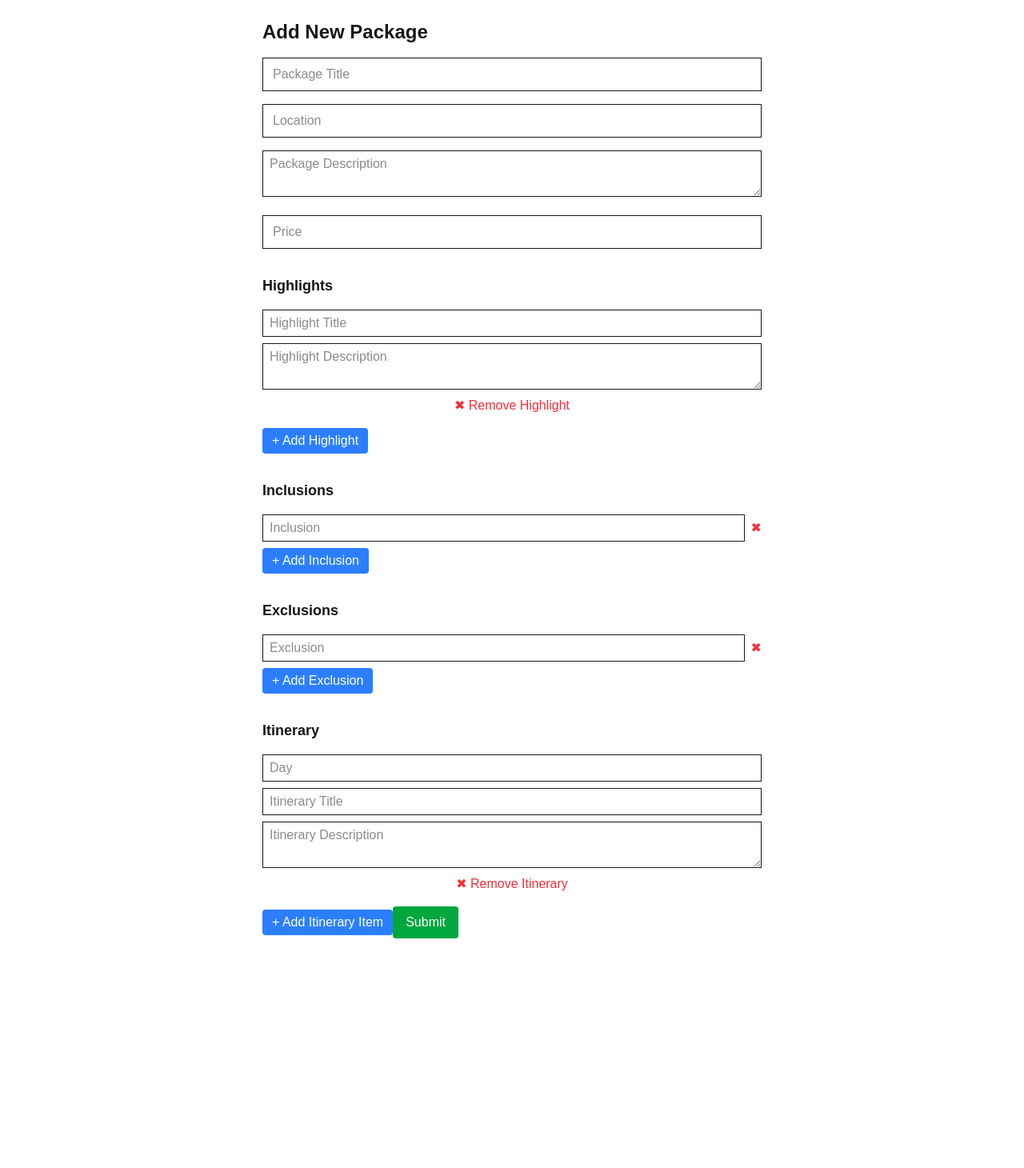
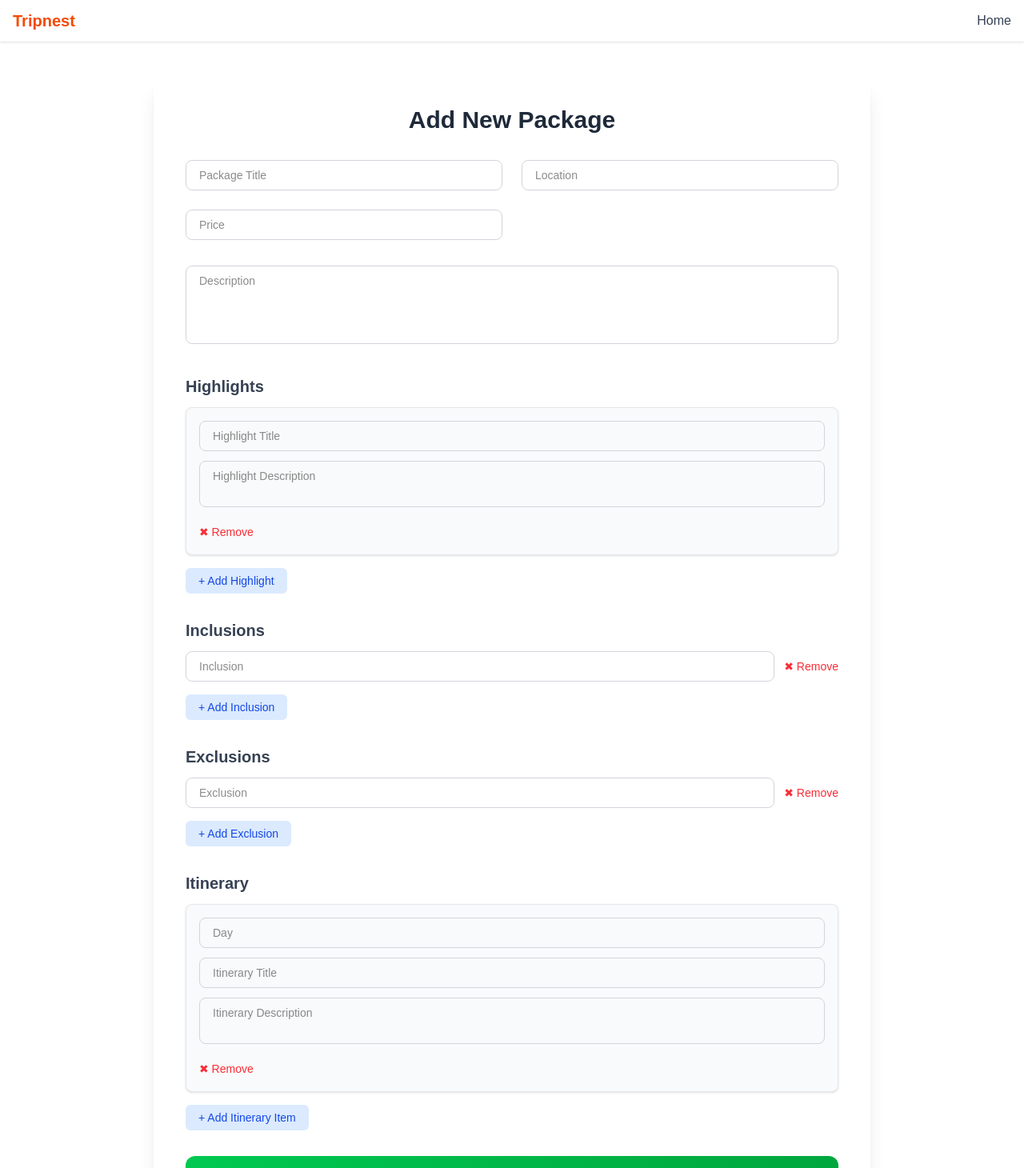
Before and after one commit to NomanSadick/travel-frontend, a Next.js app: page /package/add in a window 1280 px wide. Shown: the top 1460 px of the page at 80% size. Before the commit the page ends 1209 px from the top, so only its background shows below. Built offline with nearby package versions, Linux system fonts and the light colour scheme.

Commit message:
home page al most done

```diff
--- a/app/layout.tsx
+++ b/app/layout.tsx
@@ -1,7 +1,11 @@
+// app/layout.tsx
 import type { Metadata } from "next";
 import { Geist, Geist_Mono } from "next/font/google";
 import "./globals.css";
-import Provider from '../providers/Provider';
+import Navbar from "@/components/Navbar";
+import Footer from "@/components/Footer";
+import Provider from "../providers/Provider";
+
 const geistSans = Geist({
   variable: "--font-geist-sans",
   subsets: ["latin"],
@@ -19,15 +23,17 @@ export const metadata: Metadata = {
 
 export default function RootLayout({
   children,
-}: Readonly<{
+}: {
   children: React.ReactNode;
-}>) {
+}) {
   return (
     <html lang="en">
-      <body
-        className={`${geistSans.variable} ${geistMono.variable} antialiased`}
-      >
-        <Provider>{children}</Provider>
+      <body className={`${geistSans.variable} ${geistMono.variable} antialiased`}>
+        <Provider>
+          <Navbar />
+          <main className="min-h-[80vh]">{children}</main>
+          <Footer />
+        </Provider>
       </body>
     </html>
   );
--- a/app/package/[id]/InclusionsExclusionsSection.tsx
+++ b/app/package/[id]/InclusionsExclusionsSection.tsx
@@ -19,7 +19,7 @@ const InclusionsExclusionsSection = ({ inclusions, exclusions }: InclusionsExclu
         {/* Inclusions List */}
         <div>
           <h3 className="font-semibold mb-2">Inclusions</h3>
-          <ul className="list-disc list-inside space-y-2">
+          <ul className="space-y-2">
             {inclusions.map((item, index) => (
               <li key={index}>
                 <p className="font-semibold">{item.value}</p>
@@ -32,7 +32,7 @@ const InclusionsExclusionsSection = ({ inclusions, exclusions }: InclusionsExclu
         {/* Exclusions List */}
         <div>
           <h3 className="font-semibold mb-2">Exclusions</h3>
-          <ul className="list-disc list-inside space-y-2">
+          <ul className="space-y-2">
             {exclusions.map((item, index) => (
               <li key={index}>
                 <p className="font-semibold">{item.value}</p>
--- a/app/package/add/page.tsx
+++ b/app/package/add/page.tsx
@@ -8,7 +8,7 @@ const AddPackagePage = () => {
       title: "",
       location: "",
       description: "",
-      price: "", // ✅ Added price here
+      price: "",
       highlights: [{ title: "", description: "" }],
       itinerary: [{ day: "", title: "", description: "" }],
       inclusions: [{ value: "" }],
@@ -34,7 +34,7 @@ const AddPackagePage = () => {
 
     const finalData = {
       ...data,
-      price: parseFloat(data.price), // ✅ Convert price to number
+      price: parseFloat(data.price),
       inclusions: uniqueInclusions,
       exclusions: uniqueExclusions,
     };
@@ -50,72 +50,108 @@ const AddPackagePage = () => {
   };
 
   return (
-    <div className="max-w-2xl mx-auto p-6">
-      <h1 className="text-2xl font-bold mb-4">Add New Package</h1>
-      <form action="#" method="POST" onSubmit={handleSubmit(onSubmit)} className="space-y-4">
-        <input type="text" placeholder="Package Title" {...register("title", { required: true })} className="border px-3 py-2 w-full" />
-        <input type="text" placeholder="Location" {...register("location", { required: true })} className="border px-3 py-2 w-full" />
-        <textarea placeholder="Package Description" {...register("description", { required: true })} className="border px-2 py-1 w-full" />
+    <div className="max-w-4xl mx-auto p-6 sm:p-10 bg-white rounded-2xl shadow-xl mt-10">
+      <h1 className="text-3xl font-bold mb-8 text-center text-gray-800">Add New Package</h1>
 
-        {/* ✅ Price Field */}
-        <input
-          type="number"
-          min="0"
-          step="0.01"
-          placeholder="Price"
-          {...register("price", { required: true })}
-          className="border px-3 py-2 w-full"
-        />
+      <form onSubmit={handleSubmit(onSubmit)} className="space-y-8">
+        <div className="grid grid-cols-1 md:grid-cols-2 gap-6">
+          <input {...register("title", { required: true })} placeholder="Package Title" className={inputClass} />
+          <input {...register("location", { required: true })} placeholder="Location" className={inputClass} />
+          <input {...register("price", { required: true })} placeholder="Price" type="number" min="0" step="0.01" className={inputClass} />
+        </div>
+
+        <textarea {...register("description", { required: true })} placeholder="Description" rows={4} className={textareaClass} />
 
         {/* Highlights */}
-        <h2 className="text-lg font-semibold mt-4">Highlights</h2>
+        <Section title="Highlights">
           {highlightFields.map((item, index) => (
-          <div key={item.id} className="flex flex-col gap-2 mb-4">
-            <input placeholder="Highlight Title" {...register(`highlights.${index}.title`)} className="border px-2 py-1" />
-            <textarea placeholder="Highlight Description" {...register(`highlights.${index}.description`)} className="border px-2 py-1" />
-            <button type="button" onClick={() => removeHighlight(index)} className="text-red-500">✖ Remove Highlight</button>
+            <div key={item.id} className={highlightBoxClass}>
+              <input {...register(`highlights.${index}.title`)} placeholder="Highlight Title" className={inputClass} />
+              <textarea {...register(`highlights.${index}.description`)} placeholder="Highlight Description" className={textareaClass} />
+              <RemoveButton onClick={() => removeHighlight(index)} />
             </div>
           ))}
-        <button type="button" onClick={() => appendHighlight({ title: "", description: "" })} className="bg-blue-500 text-white px-3 py-1 rounded">+ Add Highlight</button>
+          <AddButton label="Add Highlight" onClick={() => appendHighlight({ title: "", description: "" })} />
+        </Section>
 
         {/* Inclusions */}
-        <h2 className="text-lg font-semibold mt-4">Inclusions</h2>
+        <Section title="Inclusions">
           {inclusionFields.map((item, index) => (
-          <div key={item.id} className="flex items-center gap-2 mb-2">
-            <input placeholder="Inclusion" {...register(`inclusions.${index}.value`)} className="border px-2 py-1 w-full" />
-            <button type="button" onClick={() => removeInclusion(index)} className="text-red-500">✖</button>
+            <div key={item.id} className="flex gap-3 items-center">
+              <input {...register(`inclusions.${index}.value`)} placeholder="Inclusion" className={`${inputClass} flex-1`} />
+              <RemoveButton onClick={() => removeInclusion(index)} />
             </div>
           ))}
-        <button type="button" onClick={() => appendInclusion({ value: "" })} className="bg-blue-500 text-white px-3 py-1 rounded">+ Add Inclusion</button>
+          <AddButton label="Add Inclusion" onClick={() => appendInclusion({ value: "" })} />
+        </Section>
 
         {/* Exclusions */}
-        <h2 className="text-lg font-semibold mt-4">Exclusions</h2>
+        <Section title="Exclusions">
           {exclusionFields.map((item, index) => (
-          <div key={item.id} className="flex items-center gap-2 mb-2">
-            <input placeholder="Exclusion" {...register(`exclusions.${index}.value`)} className="border px-2 py-1 w-full" />
-            <button type="button" onClick={() => removeExclusion(index)} className="text-red-500">✖</button>
+            <div key={item.id} className="flex gap-3 items-center">
+              <input {...register(`exclusions.${index}.value`)} placeholder="Exclusion" className={`${inputClass} flex-1`} />
+              <RemoveButton onClick={() => removeExclusion(index)} />
             </div>
           ))}
-        <button type="button" onClick={() => appendExclusion({ value: "" })} className="bg-blue-500 text-white px-3 py-1 rounded">+ Add Exclusion</button>
+          <AddButton label="Add Exclusion" onClick={() => appendExclusion({ value: "" })} />
+        </Section>
 
         {/* Itinerary */}
-        <h2 className="text-lg font-semibold mt-4">Itinerary</h2>
+        <Section title="Itinerary">
           {itineraryFields.map((item, index) => (
-          <div key={item.id} className="flex flex-col gap-2 mb-4">
-            <input placeholder="Day" {...register(`itinerary.${index}.day`)} className="border px-2 py-1" />
-            <input placeholder="Itinerary Title" {...register(`itinerary.${index}.title`)} className="border px-2 py-1" />
-            <textarea placeholder="Itinerary Description" {...register(`itinerary.${index}.description`)} className="border px-2 py-1" />
-            <button type="button" onClick={() => removeItinerary(index)} className="text-red-500">✖ Remove Itinerary</button>
+            <div key={item.id} className={highlightBoxClass}>
+              <input {...register(`itinerary.${index}.day`)} placeholder="Day" className={inputClass} />
+              <input {...register(`itinerary.${index}.title`)} placeholder="Itinerary Title" className={inputClass} />
+              <textarea {...register(`itinerary.${index}.description`)} placeholder="Itinerary Description" className={textareaClass} />
+              <RemoveButton onClick={() => removeItinerary(index)} />
             </div>
           ))}
-        <button type="button" onClick={() => appendItinerary({ day: "", title: "", description: "" })} className="bg-blue-500 text-white px-3 py-1 rounded">+ Add Itinerary Item</button>
+          <AddButton label="Add Itinerary Item" onClick={() => appendItinerary({ day: "", title: "", description: "" })} />
+        </Section>
 
-        <button type="submit" disabled={isLoading} className="bg-green-600 text-white px-4 py-2 rounded">
-          {isLoading ? "Submitting..." : "Submit"}
+        <button
+          type="submit"
+          disabled={isLoading}
+          className="w-full bg-gradient-to-r from-green-500 to-green-600 hover:from-green-600 hover:to-green-700 text-white py-3 rounded-xl font-semibold shadow-md transition-all"
+        >
+          {isLoading ? "Submitting..." : "Submit Package"}
         </button>
       </form>
     </div>
   );
 };
 
+// Reusable UI Components
+const Section = ({ title, children }: { title: string; children: React.ReactNode }) => (
+  <div>
+    <h2 className="text-xl font-semibold mb-3 text-gray-700">{title}</h2>
+    <div className="space-y-4">{children}</div>
+  </div>
+);
+
+const AddButton = ({ label, onClick }: { label: string; onClick: () => void }) => (
+  <button
+    type="button"
+    onClick={onClick}
+    className="bg-blue-100 text-blue-700 hover:bg-blue-200 px-4 py-1.5 rounded-md text-sm font-medium transition-all"
+  >
+    + {label}
+  </button>
+);
+
+const RemoveButton = ({ onClick }: { onClick: () => void }) => (
+  <button
+    type="button"
+    onClick={onClick}
+    className="text-red-500 hover:text-red-600 text-sm font-medium"
+  >
+    ✖ Remove
+  </button>
+);
+
+// Tailwind classes
+const inputClass = "border border-gray-300 rounded-lg px-4 py-2 w-full text-sm focus:ring-2 focus:ring-blue-300 outline-none";
+const textareaClass = "border border-gray-300 rounded-lg px-4 py-2 w-full text-sm resize-none focus:ring-2 focus:ring-blue-300 outline-none";
+const highlightBoxClass = "bg-gray-50 p-4 border border-gray-200 rounded-lg space-y-3 shadow-sm";
+
 export default AddPackagePage;
--- a/app/page.tsx
+++ b/app/page.tsx
@@ -1,18 +1,40 @@
 "use client";
 import React, { useState } from "react";
-import SearchBar from "@/components/SearchBar";
-import PackageList from "@/components/PackageList";
+import Card from "@/components/Card";
+import SearchBar from "@/components/SearchBar"; // ✅ Import your SearchBar
+import { useGetPackagesQuery } from "@/features/packages/packageApi";
 
+const Home = () => {
+  const [searchTerm, setSearchTerm] = useState("");
+  const { data, isLoading, isError } = useGetPackagesQuery({});
 
-const App = () => {
-  const [searchTerm, setSearchTerm] = useState(""); // Manage search term in state
+  if (isLoading) return <p>Loading...</p>;
+  if (isError) return <p>Something went wrong</p>;
+
+  // Filter data based on search term
+  const filteredPackages = data?.filter((pkg: any) =>
+    pkg.title.toLowerCase().includes(searchTerm.toLowerCase())
+  );
 
   return (
     <main className="max-w-7xl mx-auto p-4">
+      {/* ✅ SearchBar at the top */}
       <SearchBar searchTerm={searchTerm} setSearchTerm={setSearchTerm} />
-      <PackageList searchTerm={searchTerm} />
+
+      {/* Package List */}
+      <div className="grid grid-cols-1 sm:grid-cols-2 md:grid-cols-3 gap-4 mt-6">
+        {filteredPackages?.slice(0, 6).map((pkg: any) => (
+          <Card
+            key={pkg._id}
+            id={pkg._id}
+            title={pkg.title}
+            description={pkg.description}
+            price={pkg.price}
+          />
+        ))}
+      </div>
     </main>
   );
 };
 
-export default App;
+export default Home;
--- /dev/null
+++ b/components/Card.tsx
@@ -0,0 +1,41 @@
+import React from "react";
+import { useRouter } from "next/navigation";
+import Image from "next/image";
+
+const Card = ({ title, description, price, id }: { title: string; description: string; price: number; id: string }) => {
+  const router = useRouter();
+
+  const handleClick = () => {
+    // Navigate to the PackageDetails page with the id of the selected package
+    router.push(`/packageFilter`);
+  };
+
+  return (
+    <div
+      className="max-w-sm rounded overflow-hidden shadow-lg bg-white"
+      onClick={handleClick}
+    >
+      <div>
+
+        <div className="px-6 py-4">
+          <div className="font-bold text-xl mb-2">{title}</div>
+          <p className="text-gray-700 text-base">{description}</p>
+        </div>
+        <div className="px-6 py-4">
+          <span className="text-green-500 font-bold">${price}</span>
+        </div>
+
+      </div>
+      <div className="m-8 text-center">
+        <button
+          onClick={() => router.push("/packageFilter")}
+          className="px-6 py-3 bg-orange-300 text-white rounded-lg hover:bg-orange-500 transition cursor-pointer"
+        >
+          View All Packages
+        </button>
+      </div>
+    </div>
+  );
+};
+
+export default Card;
--- /dev/null
+++ b/components/Footer.tsx
@@ -0,0 +1,10 @@
+// components/Footer.tsx
+const Footer = () => {
+    return (
+      <footer className="bg-gray-100 text-center py-4 mt-10 border-t">
+        <p className="text-sm text-gray-500">© 2025 Tripnest. All rights reserved.</p>
+      </footer>
+    );
+  };
+
+  export default Footer;
--- /dev/null
+++ b/components/Navbar.tsx
@@ -0,0 +1,19 @@
+// components/Navbar.tsx
+"use client";
+import Link from "next/link";
+
+const Navbar = () => {
+  return (
+    <nav className="bg-white shadow px-4 py-3">
+      <div className="max-w-7xl mx-auto flex justify-between items-center">
+        <Link href="/" className="text-xl font-bold text-orange-600">Tripnest</Link>
+        <div className="space-x-4">
+          <Link href="/" className="text-gray-700 hover:text-orange-500">Home</Link>
+          {/* <Link href="/package/add" className="text-gray-700 hover:text-orange-500">Add Package</Link> */}
+        </div>
+      </div>
+    </nav>
+  );
+};
+
+export default Navbar;
```
Also changed, not shown: app/packageFilter/page.tsx (added, +17 -0 lines), components/PackageList.tsx (+3 -10 lines). Lines whose indentation alone changed are shown as unchanged.
